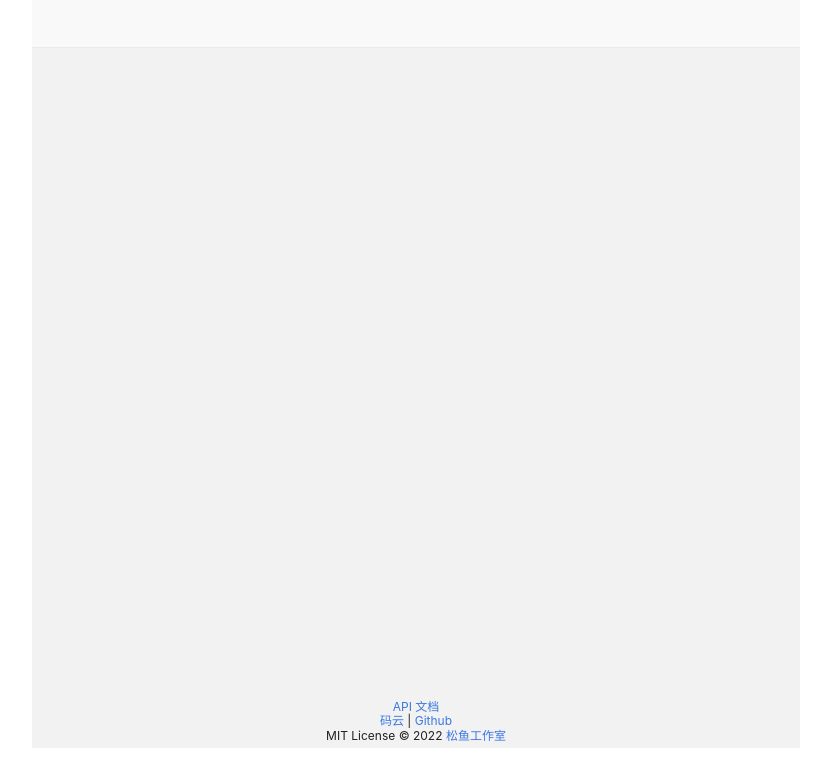
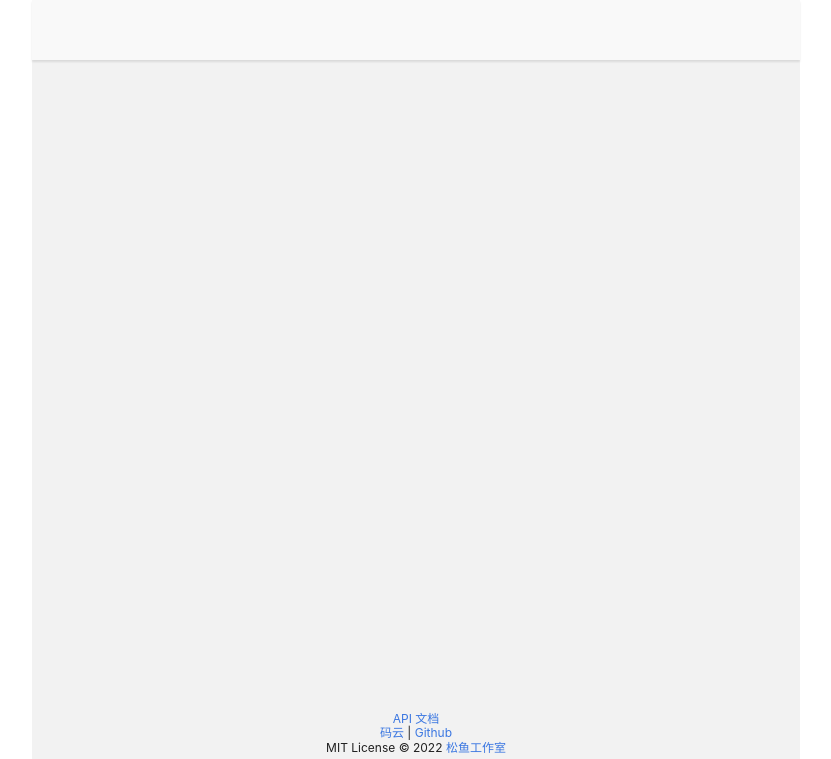
Before and after one commit to jackjyq/ip, a Django app: template templates/base.html in a window 1280 px wide. Shown: the top 759 px of the page, without its empty margins (224-1055 px from the left). Run offline with Django 3.2, Linux system fonts and the light colour scheme; the template is opened without the code that fills it, so the values that code supplies are empty.

Commit message:
style: change nav style

```diff
--- a/static/styles.css
+++ b/static/styles.css
@@ -22,21 +22,21 @@ footer {
 
 nav {
   background-color: #f9f9f9;
-  border-bottom: #00000010 solid 1px;
+  box-shadow: 0 2px 2px 0 rgba(0, 0, 0, 0.1);
   position: sticky;
   top: 0;
-  height: calc(16px + 16px * 2);
+  font-size: 20px;
+  height: calc(20px + 20px * 2);
 }
 
 nav header {
   text-align: center;
-  font-weight: 500;
-  padding-top: 16px;
+  padding-top: 20px;
 }
 
 nav div {
   position: absolute;
-  padding-top: 16px;
+  padding-top: 20px;
 }
 
 main {
```
